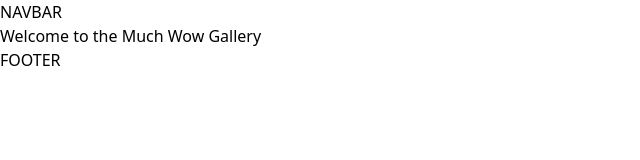
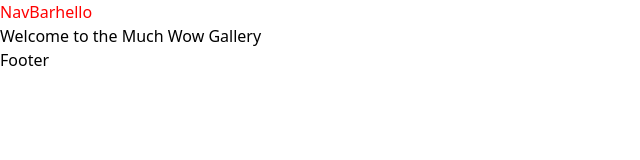
Before and after one commit to mannycortez/much-wow-gallery, a Next.js app: page / in a window 1280 px wide. Shown: the top 160 px of the page, without its empty margins (0-640 px from the left). Built offline with nearby package versions, Linux system fonts and the light colour scheme.

Commit message:
Added NavBar and Footer components - base

```diff
--- /dev/null
+++ b/components/Footer.jsx
@@ -0,0 +1,7 @@
+import React from 'react';
+
+const Footer = () => (
+  <div>Footer</div>
+);
+
+export default Footer;
--- /dev/null
+++ b/components/NavBar.jsx
@@ -0,0 +1,7 @@
+import React from 'react';
+
+const NavBar = () => (
+  <div style={{ color: 'red' }}>NavBarhello</div>
+);
+
+export default NavBar;
--- a/src/pages/_app.js
+++ b/src/pages/_app.js
@@ -1,14 +1,17 @@
+/* eslint-disable import/no-unresolved */
 /* eslint-disable react/jsx-props-no-spreading */
 import { ThemeProvider } from 'next-themes';
+import NavBar from 'components/NavBar';
+import Footer from 'components/Footer';
 
 import '../styles/globals.css';
 
 const MyApp = ({ Component, pageProps }) => (
   <ThemeProvider attribute="class">
     <div>
-      <h1>NAVBAR</h1>
+      <NavBar />
       <Component {...pageProps} />
-      <h1>FOOTER</h1>
+      <Footer />
     </div>
   </ThemeProvider>
 );
```
